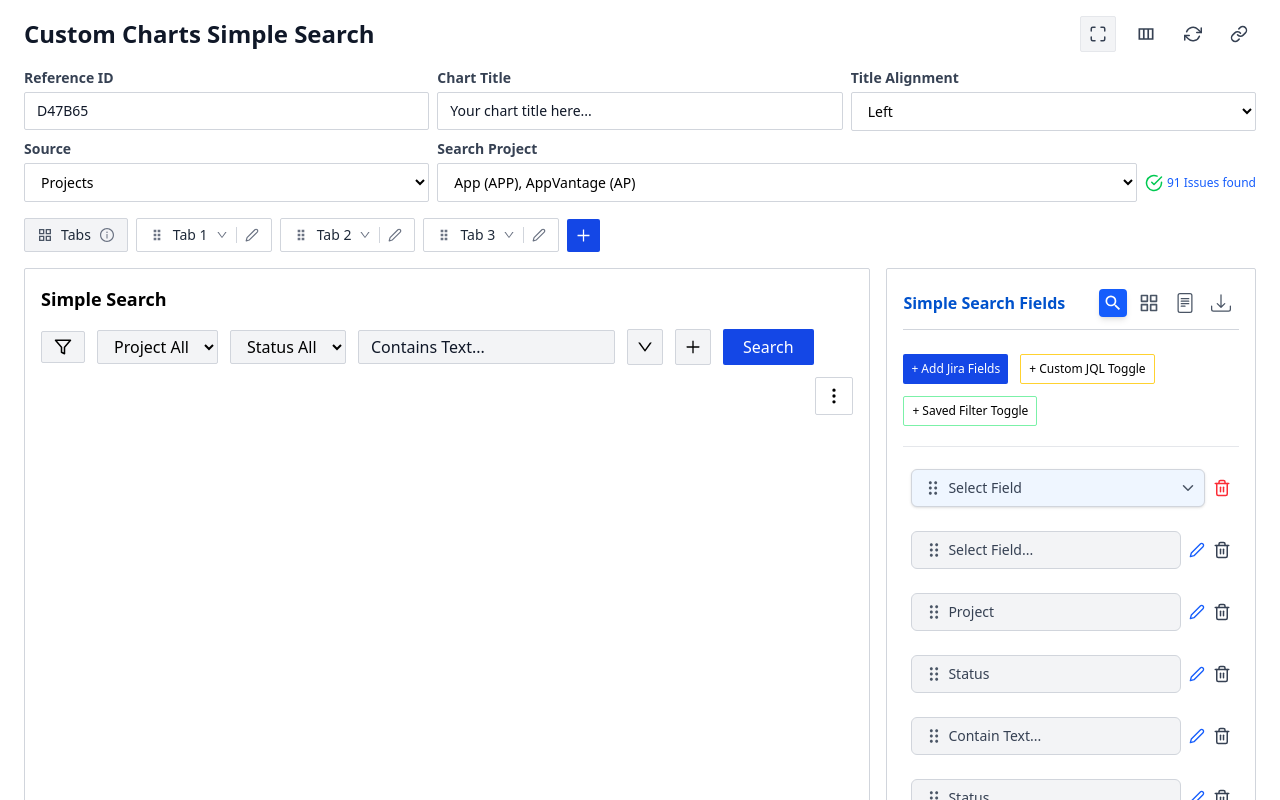
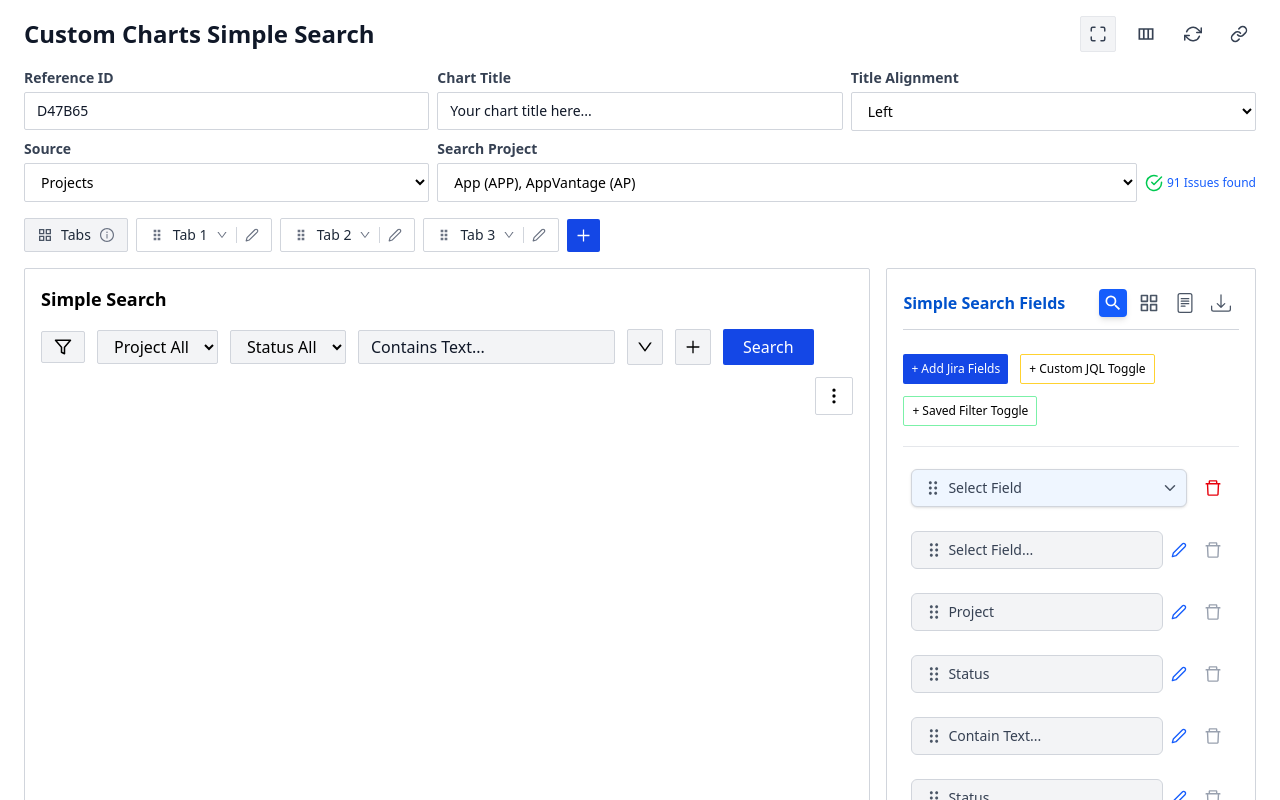
Before and after one commit to rajnishs-dev/custom-charts-jira-app, a React (Vite) app: page /simple-search in a window 1280 px wide. Shown: the top 800 px of the page. Built offline with nearby package versions, Linux system fonts and the light colour scheme.

Commit message:
add delete icon

```diff
--- a/src/components/FieldBuilderSection.jsx
+++ b/src/components/FieldBuilderSection.jsx
@@ -3,6 +3,7 @@ import { FiTrash2, FiEdit2, FiChevronDown } from "react-icons/fi";
 import { RxDragHandleDots2 } from "react-icons/rx";
 import { FaUserCog } from "react-icons/fa";
 import { BiGridVertical } from "react-icons/bi";
+import { AiOutlineDelete } from "react-icons/ai";
 
 export default function FieldBuilderSection() {
   const fields = [
@@ -95,9 +96,23 @@ export default function FieldBuilderSection() {
 
             {/* DELETE ICON (red for first, black for others) */}
             {i === 0 ? (
-              <FiTrash2 size={18} className="text-red-500 cursor-pointer" />
+              //   <FiTrash2 size={18} className="text-red-500 cursor-pointer" />
+              <button
+                onClick={() => onDelete(gadget.id)}
+                className="p-2 rounded hover:bg-red-50 text-red-600 transition-colors"
+                title="Delete Gadget"
+              >
+                <AiOutlineDelete className="h-5 w-5 cursor-pointer" />
+              </button>
             ) : (
-              <FiTrash2 size={18} className="text-gray-700 cursor-pointer" />
+              //   <FiTrash2 size={18} className="text-gray-700 cursor-pointer" />
+              <button
+                onClick={() => onDelete(gadget.id)}
+                className="p-2 rounded hover:bg-red-50 text-gray-400 hover:text-red-600 transition-colors"
+                title="Delete Gadget"
+              >
+                <AiOutlineDelete className="h-5 w-5 cursor-pointer" />
+              </button>
             )}
           </div>
         ))}
```
